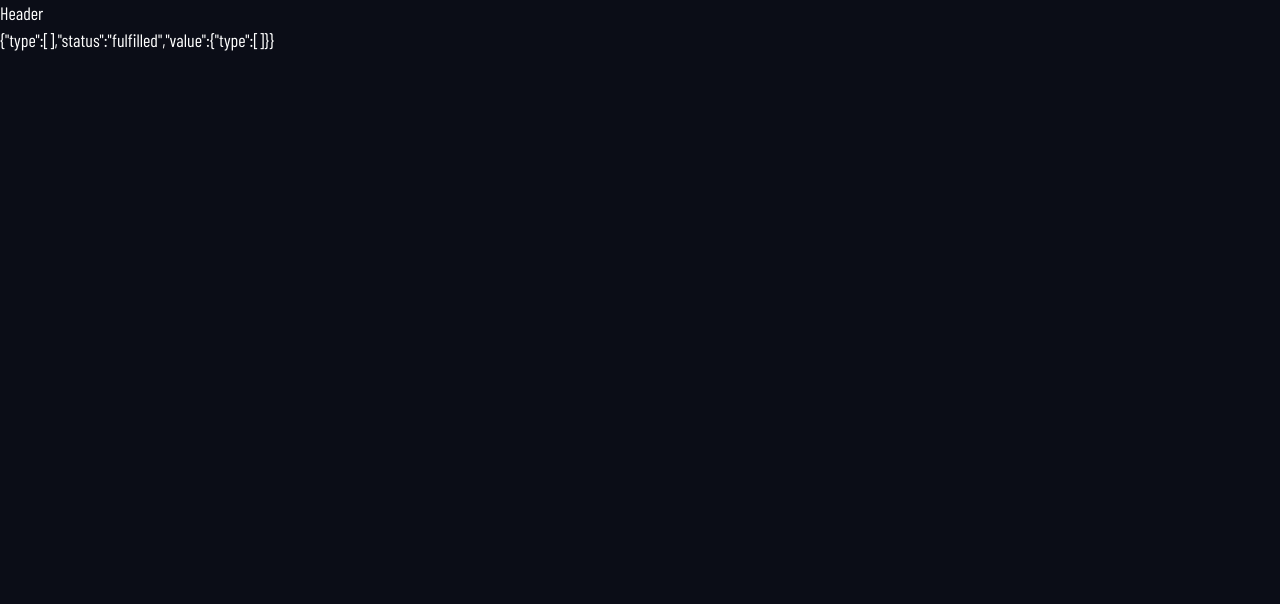
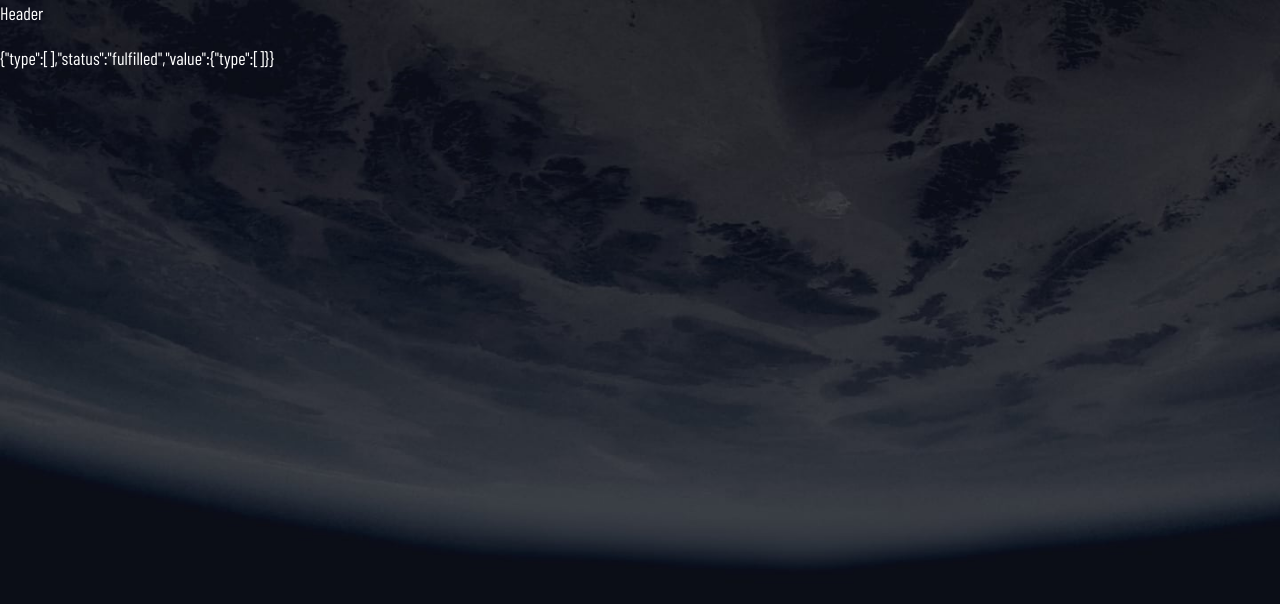
Before and after one commit to vishalnirmal/solar-safari, a Next.js app: page /crew in a window 1280 px wide. Shown: the top 604 px of the page. Built offline with nearby package versions, Linux system fonts and the light colour scheme; a web font is replaced by a local one.

Commit message:
feat: layout setup

```diff
--- a/components/Header.tsx
+++ b/components/Header.tsx
@@ -3,7 +3,12 @@ import React from "react";
 export interface IHeaderProps {}
 
 const Header = ({}: IHeaderProps) => {
-  return <div>Header</div>;
+  return (
+    <>
+      <div className="absolute top-0 left-0 z-[999]">Header</div>
+      <div className="pt-10" />
+    </>
+  );
 };
 
 export default Header;
--- a/styles/globals.css
+++ b/styles/globals.css
@@ -18,4 +18,10 @@
     color: var(--space-white);
     background-color: var(--space-black);
   }
+
+  body {
+    width: 100vw;
+    height: 100vh;
+    position: relative;
+  }
 }
--- a/tailwind.config.js
+++ b/tailwind.config.js
@@ -47,6 +47,26 @@ module.exports = {
           },
         ],
       },
+      backgroundImage: {
+        "home-desktop": "url('/assets/home/background-home-desktop.jpg')",
+        "home-tablet": "url('/assets/home/background-home-tablet.jpg')",
+        "home-mobile": "url('/assets/home/background-home-mobile.jpg')",
+        "destination-desktop":
+          "url('/assets/destination/background-destination-desktop.jpg')",
+        "destination-tablet":
+          "url('/assets/destination/background-destination-tablet.jpg')",
+        "destination-mobile":
+          "url('/assets/destination/background-destination-mobile.jpg')",
+        "crew-desktop": "url('/assets/crew/background-crew-desktop.jpg')",
+        "crew-tablet": "url('/assets/crew/background-crew-tablet.jpg')",
+        "crew-mobile": "url('/assets/crew/background-crew-mobile.jpg')",
+        "technology-desktop":
+          "url('/assets/technology/background-technology-desktop.jpg')",
+        "technology-tablet":
+          "url('/assets/technology/background-technology-tablet.jpg')",
+        "technology-mobile":
+          "url('/assets/technology/background-technology-mobile.jpg')",
+      },
     },
   },
   plugins: [],
```
Also changed, not shown: index.d.ts (added, +13 -0 lines).
